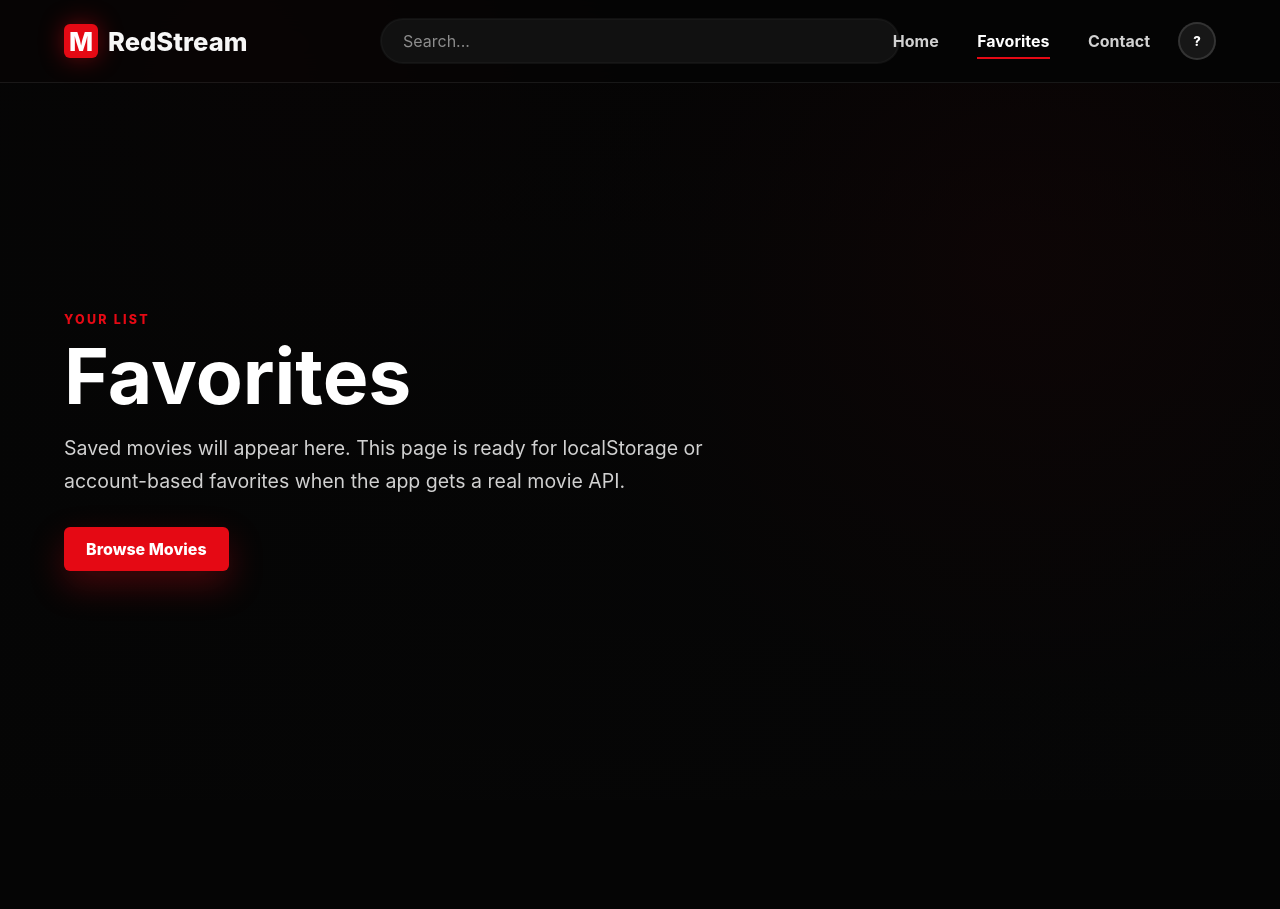
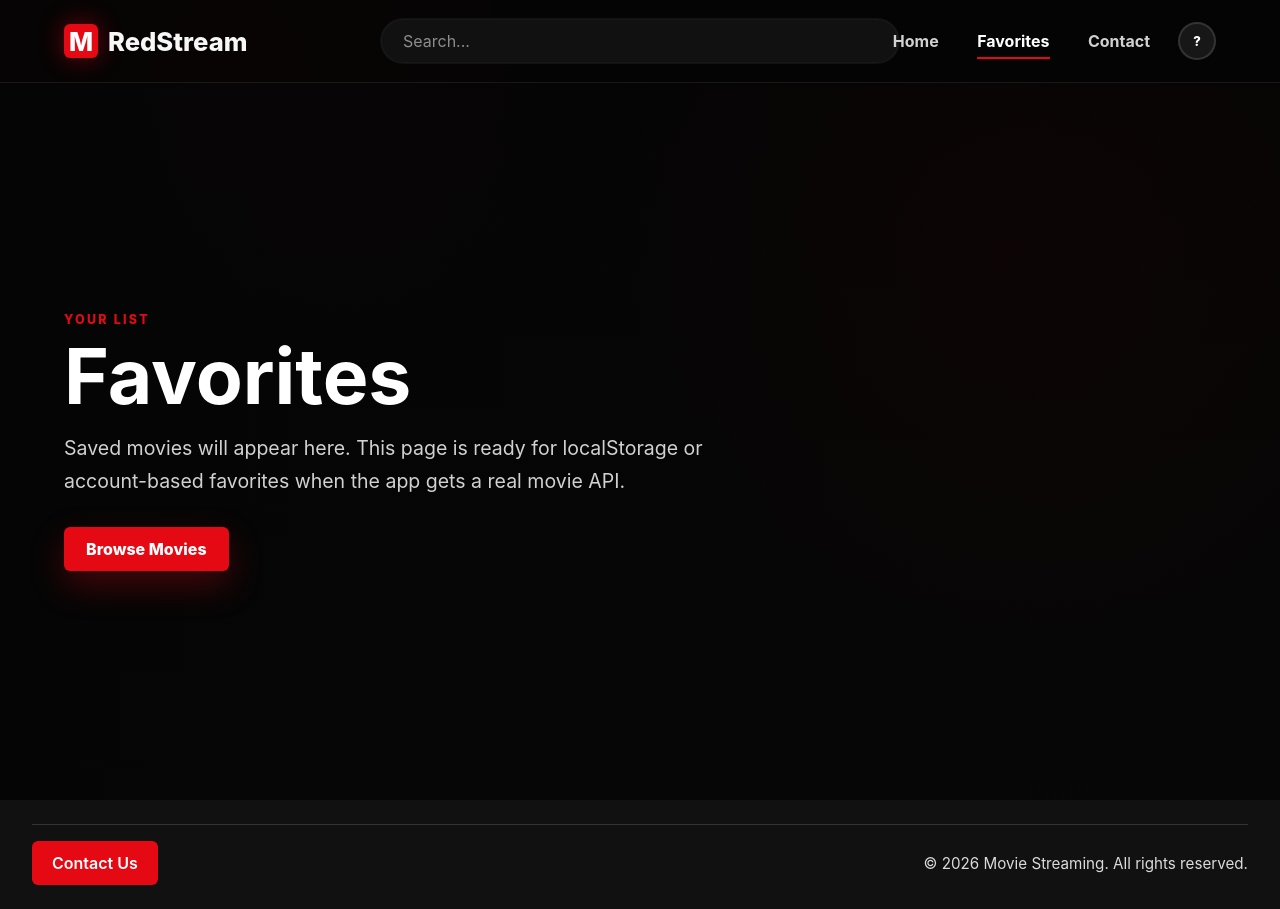
Before and after one commit to isaacydk/movie-streaming-website, a React (Vite) app in the folder movie-streaming-site/: page /favorites in a window 1280 px wide. Before the commit the page ends 800 px from the top, so only its background shows below. Built offline with nearby package versions, Linux system fonts and the light colour scheme.

Commit message:
added footer to all the  necessary pages

```diff
--- /dev/null
+++ b/movie-streaming-site/src/components/Footerbar.css
@@ -0,0 +1,37 @@
+.footerbar {
+  width: 100%;
+  padding: 1.5rem 2rem;
+  background: #111;
+  color: #fff;
+}
+
+.footerbar__bottom {
+  display: flex;
+  justify-content: space-between;
+  align-items: center;
+  gap: 1rem;
+  flex-wrap: wrap;
+  border-top: 1px solid rgba(255, 255, 255, 0.15);
+  padding-top: 1rem;
+}
+
+.footerbar__contact-btn {
+  display: inline-block;
+  padding: 0.75rem 1.25rem;
+  background: #e50914;
+  color: #fff;
+  text-decoration: none;
+  border-radius: 6px;
+  font-weight: 600;
+  transition: background 0.2s ease;
+}
+
+.footerbar__contact-btn:hover {
+  background: #b20710;
+}
+
+.footerbar__bottom p {
+  margin: 0;
+  font-size: 0.95rem;
+  opacity: 0.85;
+}
--- /dev/null
+++ b/movie-streaming-site/src/components/Footerbar.jsx
@@ -0,0 +1,17 @@
+import './Footerbar.css'
+
+function Footerbar() {
+  return (
+    <footer className="footerbar">
+      <div className="footerbar__bottom">
+        <a href="/contact" className="footerbar__contact-btn">
+          Contact Us
+        </a>
+
+        <p>&copy; {new Date().getFullYear()} Movie Streaming. All rights reserved.</p>
+      </div>
+    </footer>
+  );
+}
+
+export default Footerbar;
--- a/movie-streaming-site/src/pages/Favorites.jsx
+++ b/movie-streaming-site/src/pages/Favorites.jsx
@@ -1,3 +1,4 @@
+import Footerbar from "../components/Footerbar"
 import { Navbar } from "../components/Navbar"
 
 function Favorites() {
@@ -15,6 +16,7 @@ function Favorites() {
           Browse Movies
         </button>
       </section>
+      <Footerbar/>
     </>
   )
 }
--- a/movie-streaming-site/src/pages/Home.jsx
+++ b/movie-streaming-site/src/pages/Home.jsx
@@ -2,6 +2,7 @@ import { HeroSection } from "../components/HeroSection"
 import { Navbar } from "../components/Navbar"
 import { detailMovieRows } from '../data/DetailMovieRows'
 import { MovieRow } from '../components/MovieRow'
+import Footerbar from "../components/Footerbar"
 
 export function Home() {
   return (
@@ -18,6 +19,7 @@ export function Home() {
           <p>No movies found!</p>
         </div>
       )}
+      <Footerbar/>
     </>
   )
 }
--- a/movie-streaming-site/src/pages/Player.jsx
+++ b/movie-streaming-site/src/pages/Player.jsx
@@ -3,6 +3,7 @@ import { Navbar } from '../components/Navbar'
 import { detailMovieRows } from '../data/DetailMovieRows'
 import playerVideo from '../data/type-vid.mp4'
 import './Player.css'
+import Footerbar from '../components/Footerbar'
 
 const featuredMovies = detailMovieRows.flatMap((row) => row.movies).filter((movie) => movie.id === 'morbius')
 
@@ -88,6 +89,7 @@ function Player() {
                     </section>
                 </div>
             </section>
+            <Footerbar/>
         </main>
     )
 }
```
